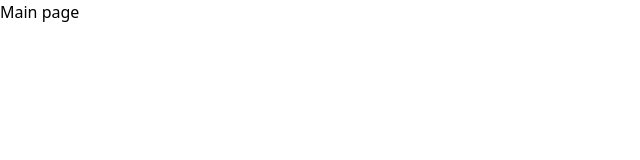
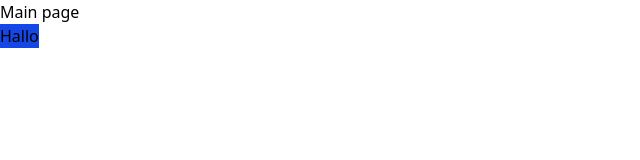
Before and after one commit to S-D-V-A-S-M-V-V-I-C-T-S-S-BAGGER/BAGGER-Vue, a Vue app: page / in a window 1280 px wide. Shown: the top 160 px of the page, without its empty margins (0-640 px from the left). Built offline with nearby package versions, Linux system fonts and the light colour scheme.

Commit message:
Setup button still needs tailwind styling

```diff
--- /dev/null
+++ b/src/components/BaggerButton.vue
@@ -0,0 +1,18 @@
+<script setup lang="ts">
+defineOptions({
+  name: 'BAGGER Button',
+})
+const emit = defineEmits(['click'])
+
+function emitClickEvent() {
+  emit('click')
+}
+</script>
+
+<template>
+  <button @click="emitClickEvent" class="bg-blue-700">
+    <slot></slot>
+  </button>
+</template>
+
+<style scoped></style>
--- a/src/views/HomeView.vue
+++ b/src/views/HomeView.vue
@@ -1,11 +1,10 @@
 <script setup lang="ts">
-
+import BaggerButton from '@/components/BaggerButton.vue'
 </script>
 
 <template>
-<h1>Main page</h1>
+  <h1>Main page</h1>
+  <BaggerButton @click="() => console.log('Hello world!')">Hallo</BaggerButton>
 </template>
 
-<style scoped>
-
-</style>
+<style scoped></style>
```
